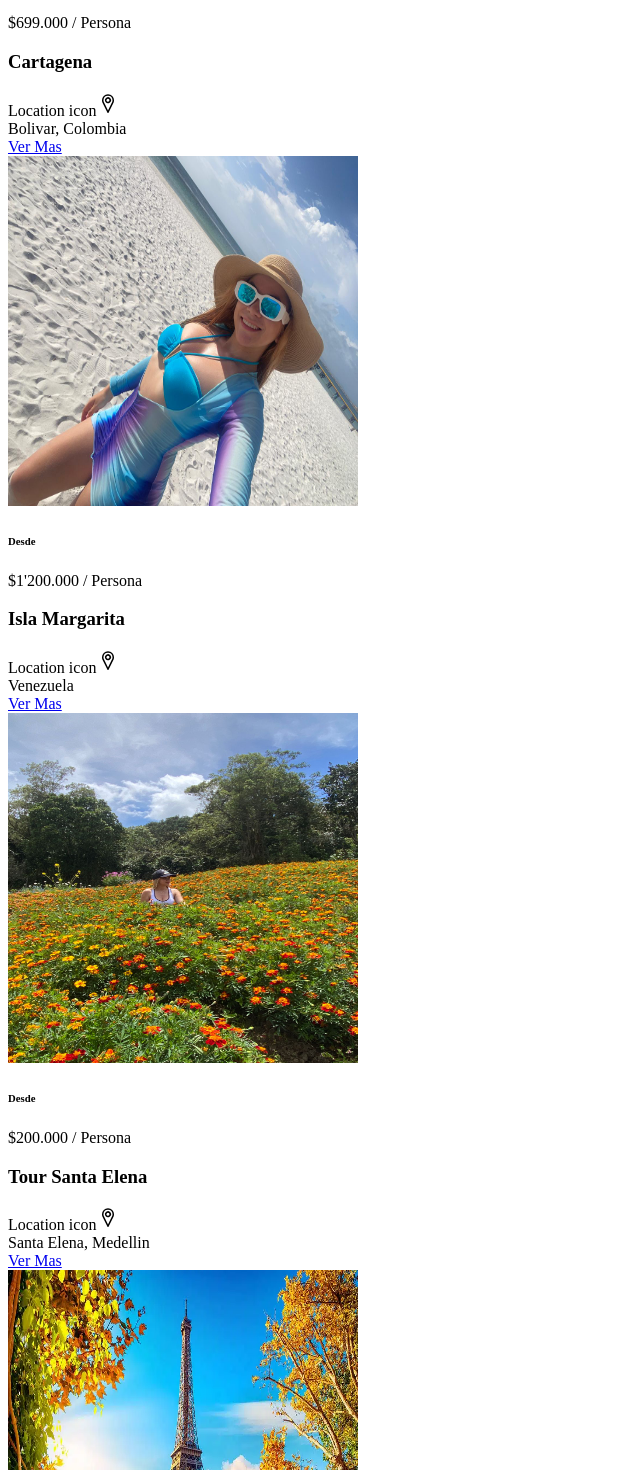
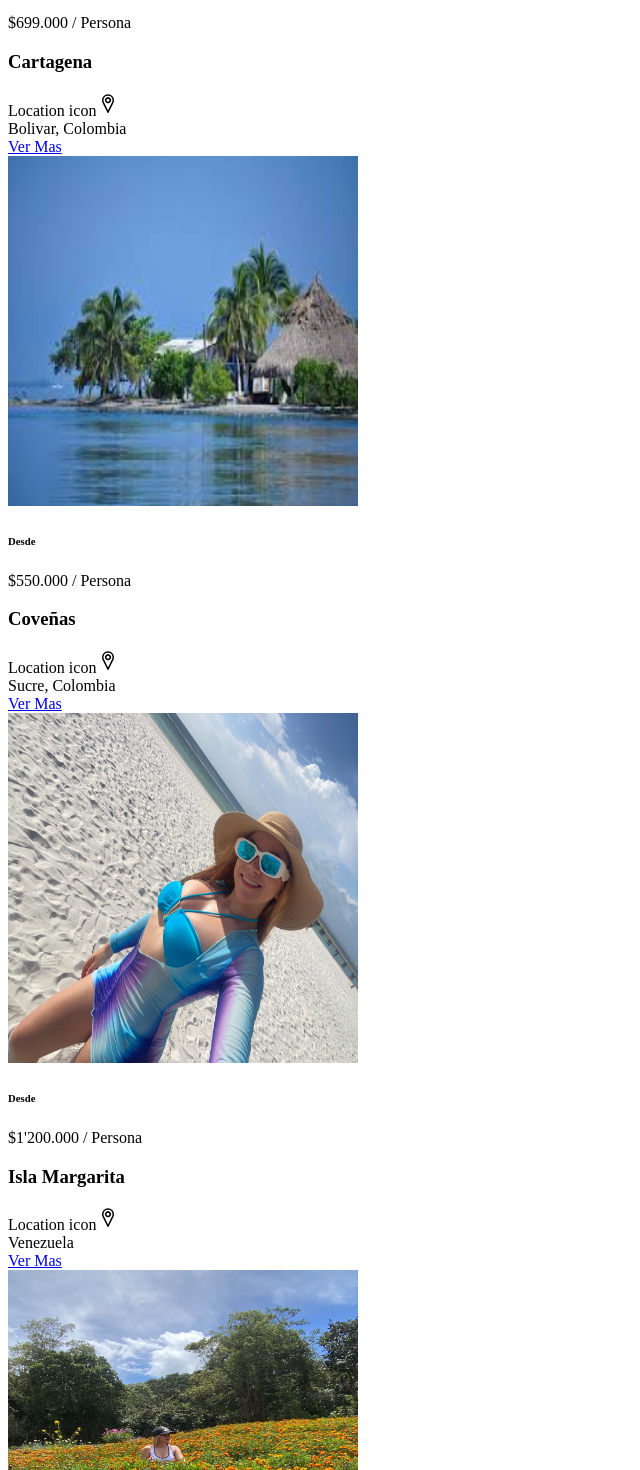
Before and after one commit to RockStoneStudios/Viajando-con-Sara, a Next.js app: page / in a window 1280 px wide. Shown: the part 2004-3474 px from the top of the page, without its empty margins (0-640 px from the left). Built offline with nearby package versions, Linux system fonts and the light colour scheme.

Commit message:
Coveñas images

```diff
--- a/src/app/components/FeaturedDestinations.tsx
+++ b/src/app/components/FeaturedDestinations.tsx
@@ -31,6 +31,14 @@ export default function FeaturedDestinations() {
       price: '$699.000',
       location: 'Bolivar, Colombia',
       color: 'bg-amber-600',
+    },
+    {
+      "slug": "covenas",
+      "image": "/images/covenas.jpg",
+      "title": "Coveñas",
+      "price": "$550.000",
+      "location": "Sucre, Colombia",
+      "color": "bg-emerald-600"
     },
     {
       slug: 'isla-margarita',
--- a/src/app/destinos/[slug]/page.tsx
+++ b/src/app/destinos/[slug]/page.tsx
@@ -24,7 +24,7 @@ const destinations = [
   },
   {
   "slug": "covenas",
-  "image": "/images/coveñas.jpg",
+  "image": "/images/covenas.jpg",
   "title": "Coveñas",
   "price": "$550.000", // Ajusta según el valor real
   "location": "Sucre, Colombia",
```
Also changed, not shown: public/images/covenas.jpg (renamed from public/images/coveñas.jpg).
